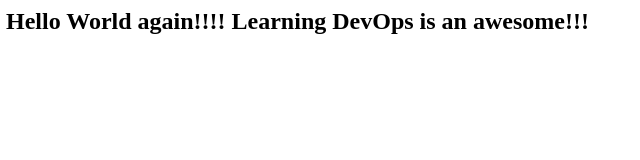
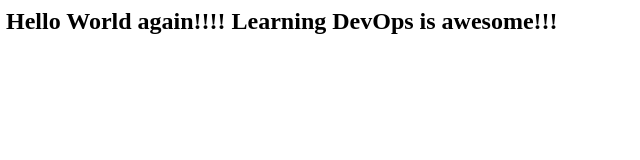
Before and after one commit to kehbixgit/Apache_Ansible_Jenkins, a plain HTML site: page index.html in a window 1280 px wide. Shown: the full height of the page, 2-642 px from the left. Drawn offline with Linux system fonts and the light colour scheme.

Commit message:
Update index.html

```diff
--- a/index.html
+++ b/index.html
@@ -1 +1 @@
-<h2>Hello World again!!!! Learning DevOps is an awesome!!!</h2>
+<h2>Hello World again!!!! Learning DevOps is awesome!!!</h2>
```
